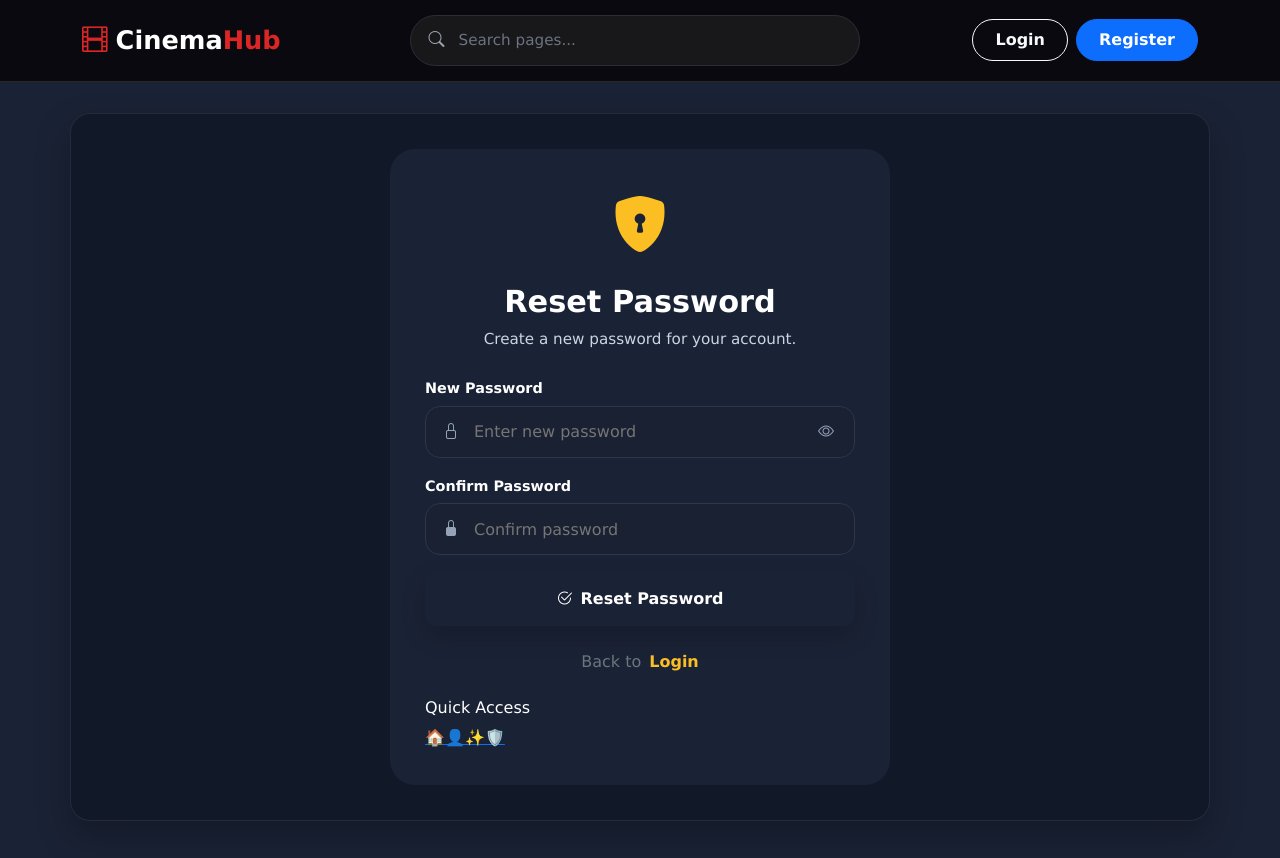
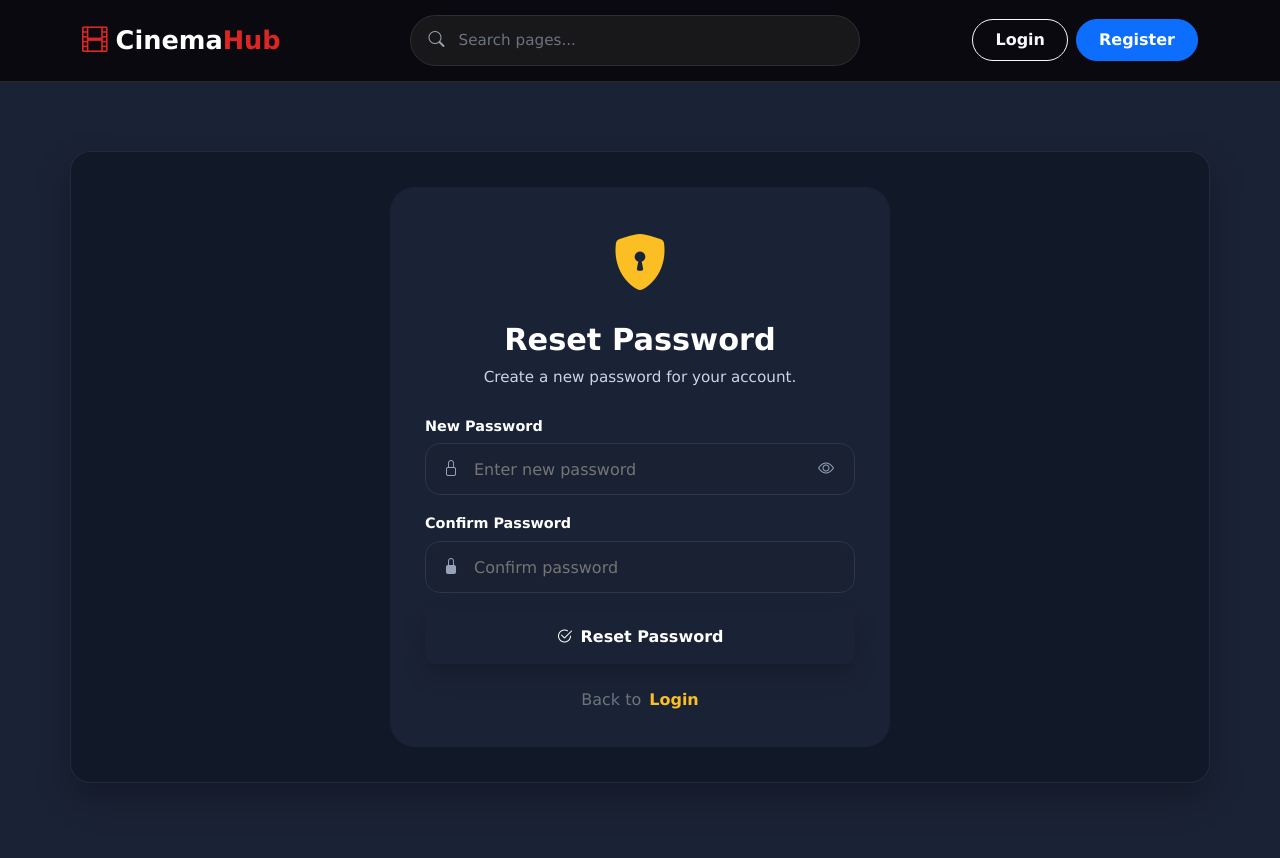
Before and after one commit to Jimmy-ui-maker/SmartCinema, a Next.js app: page /auth/reset-password/1 in a window 1280 px wide. Shown: the top 858 px of the page. Built offline with nearby package versions, Linux system fonts and the light colour scheme.

Commit message:
some changes

```diff
--- a/src/app/auth/reset-password/[token]/page.jsx
+++ b/src/app/auth/reset-password/[token]/page.jsx
@@ -186,27 +186,6 @@ export default function ResetPasswordPage({ params }) {
             </Link>
           </div>
 
-          <div className="quick-links-box mt-4">
-            <h6 className="quick-links-title">Quick Access</h6>
-
-            <div className="quick-links-grid">
-              <Link href="/" className="quick-link-btn">
-                🏠
-              </Link>
-
-              <Link href="/auth/login" className="quick-link-btn">
-                👤
-              </Link>
-
-              <Link href="/auth/register" className="quick-link-btn">
-                ✨
-              </Link>
-
-              <Link href="/stafflogin" className="quick-link-btn">
-                🛡️
-              </Link>
-            </div>
-          </div>
         </div>
       </div>
     </section>
```
